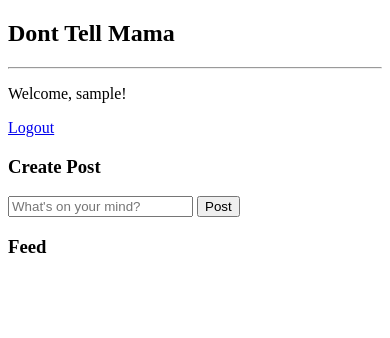
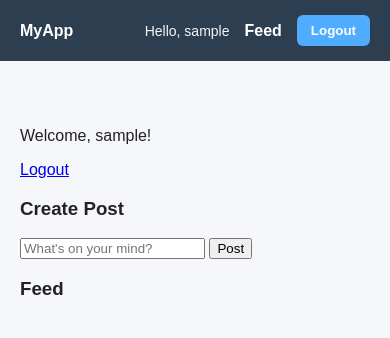
Before and after one commit to clarincehierro001-hue/mini_facebook, a Flask app: page /feed in a window 390 px wide. Shown: the top 338 px of the page. Run offline with Flask 3, Linux system fonts and the light colour scheme; the visitor is signed in with stand-in values (Sample User, id 1); data that the repository does not hold is empty.

Commit message:
base.html
Refactor base HTML template to include responsive design and navigation.

```diff
--- a/templates/base.html
+++ b/templates/base.html
@@ -1,11 +1,140 @@
 <!DOCTYPE html>
-<html>
+<html lang="en">
 <head>
-    <title>Dont Tell Mama</title>
+    <meta charset="UTF-8">
+    <meta name="viewport" content="width=device-width, initial-scale=1.0">
+    <title>{% block title %}My App{% endblock %}</title>
+
+    <style>
+        body {
+            margin: 0;
+            font-family: Arial, sans-serif;
+            background: #f5f7fa;
+            color: #222;
+        }
+
+        .navbar {
+            background: #2c3e50;
+            padding: 15px 20px;
+            color: white;
+            display: flex;
+            justify-content: space-between;
+            align-items: center;
+            flex-wrap: wrap;
+            gap: 12px;
+        }
+
+        .navbar-left,
+        .navbar-right {
+            display: flex;
+            align-items: center;
+            gap: 15px;
+            flex-wrap: wrap;
+        }
+
+        .navbar a {
+            color: white;
+            text-decoration: none;
+            font-weight: bold;
+        }
+
+        .navbar a:hover {
+            text-decoration: underline;
+        }
+
+        .navbar-user {
+            font-size: 14px;
+            opacity: 0.95;
+        }
+
+        .logout-form {
+            display: inline;
+            margin: 0;
+        }
+
+        .logout-btn {
+            background: #4facfe;
+            color: white;
+            border: none;
+            padding: 8px 14px;
+            border-radius: 6px;
+            font-weight: bold;
+            cursor: pointer;
+        }
+
+        .logout-btn:hover {
+            background: #3a8dde;
+        }
+
+        .container {
+            max-width: 900px;
+            margin: 30px auto;
+            padding: 20px;
+            box-sizing: border-box;
+        }
+
+        .alert {
+            padding: 12px;
+            margin-bottom: 15px;
+            border-radius: 6px;
+        }
+
+        .alert-error {
+            background: #ffe0e0;
+            color: #a10000;
+            border: 1px solid #ffb3b3;
+        }
+
+        .alert-success {
+            background: #e0ffe5;
+            color: #006b21;
+            border: 1px solid #a8e6b5;
+        }
+    </style>
+
+    {% block head %}{% endblock %}
 </head>
 <body>
-    <h2>Dont Tell Mama</h2>
-    <hr>
-    {% block content %}{% endblock %}
+
+    <div class="navbar">
+        <div class="navbar-left">
+            <a href="{{ url_for('home') }}">MyApp</a>
+        </div>
+
+        <div class="navbar-right">
+            {% if current_user.is_authenticated %}
+                <span class="navbar-user">Hello, {{ current_user.username }}</span>
+                <a href="{{ url_for('feed') }}">Feed</a>
+
+                <form action="{{ url_for('logout') }}" method="POST" class="logout-form">
+                    <button type="submit" class="logout-btn">Logout</button>
+                </form>
+            {% else %}
+                <a href="{{ url_for('login') }}">Login</a>
+                <a href="{{ url_for('register') }}">Register</a>
+            {% endif %}
+        </div>
+    </div>
+
+    <div class="container">
+        {% with messages = get_flashed_messages(with_categories=true) %}
+            {% if messages %}
+                {% for category, message in messages %}
+                    <div class="alert alert-{{ category }}">
+                        {{ message }}
+                    </div>
+                {% endfor %}
+            {% endif %}
+        {% endwith %}
+
+        {% if error %}
+            <div class="alert alert-error">
+                {{ error }}
+            </div>
+        {% endif %}
+
+        {% block content %}{% endblock %}
+    </div>
+
 </body>
 </html>
```
